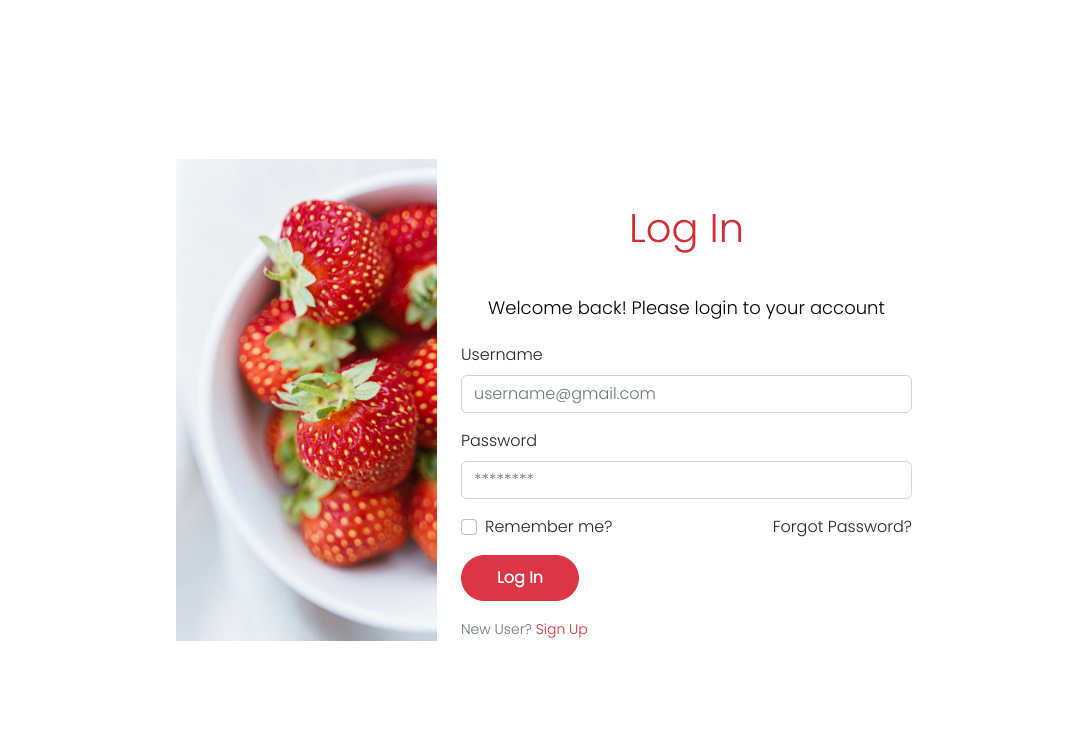
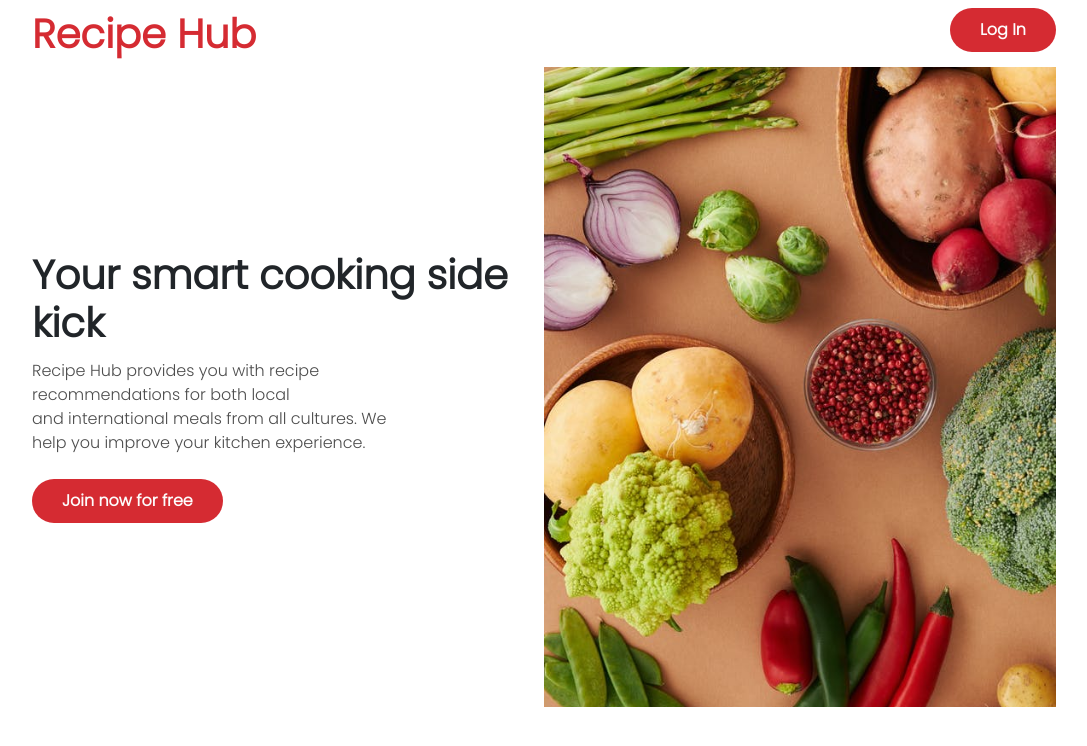
Before and after one commit to charles-okunzo/recipe-hub, an Angular app in the folder Frontend/recipe/: page / in a window 1280 px wide. Before the commit this address led to /login. Shown: the top 746 px of the page, without its empty margins (96-1183 px from the left). Built offline with nearby package versions, Linux system fonts and the light colour scheme.

Commit message:
feature --add routes to the project

```diff
--- a/Frontend/recipe/src/app/homepage/homepage.component.html
+++ b/Frontend/recipe/src/app/homepage/homepage.component.html
@@ -196,7 +196,7 @@
           </div>
         </div>
         <div class="popular-card-content">
-          <h4>Vegetable Kebab</h4>
+          <h4 routerLink="/recipe-detail">Vegetable Kebab</h4>
           <p>
             Lorem ipsum dolor sit amet consecetur asipiscing elit, sed do
             elusmod tempor
--- a/Frontend/recipe/src/app/landing-page/landing-page.component.css
+++ b/Frontend/recipe/src/app/landing-page/landing-page.component.css
@@ -29,7 +29,7 @@
 .button
 {
     background-color: #D52B32;
-    padding: 10px 15px;
+    padding: 10px 30px;
     font-size: 2.5vh;
     font-weight: bold;
     border-style: none;
--- a/Frontend/recipe/src/app/landing-page/landing-page.component.html
+++ b/Frontend/recipe/src/app/landing-page/landing-page.component.html
@@ -3,7 +3,7 @@
         <h1 class="fw-bold" style="margin: 1.2vh 0;">Recipe Hub</h1>
     </div>
     <div class="nav-element-2">
-        <a href=""><button style="margin: 1vh 0;" class="button-outline">Log In</button></a>
+        <a routerLink="/login"><button style="margin: 1vh 0;" class="button">Log In</button></a>
     </div>
 </div>
 
@@ -13,7 +13,7 @@
             <div>
                 <h2 class="smart">Your smart cooking side <br> kick</h2>
                 <p style="margin: 1.5vh 0; color: rgba(0,0,0,0.7);">Recipe Hub provides you with recipe <br> recommendations for both local <br> and international meals from all cultures. We <br> help you improve your kitchen experience.</p>
-                <a href=""><button class="button">Join now for free</button></a>
+                <a routerLink="/signup"><button class="button">Join now for free</button></a>
             </div>
         </div>
         <div class="content-col two">
--- a/Frontend/recipe/src/app/login/login.component.html
+++ b/Frontend/recipe/src/app/login/login.component.html
@@ -33,7 +33,7 @@
             >Remember me? </label
           ><span style="float: right">Forgot Password?</span>
         </div>
-        <button type="button" class="btn btn-danger fw-bold mb-3">Log In</button>
+        <button routerLink="/home" type="button" class="btn btn-danger fw-bold mb-3">Log In</button>
         <br />
         <small class="text-muted">New User?
           <a routerLink="/signup"
--- a/Frontend/recipe/src/app/navbar/navbar.component.html
+++ b/Frontend/recipe/src/app/navbar/navbar.component.html
@@ -24,7 +24,7 @@
       </form>
       <ul class="navbar-nav mb-2 mb-lg-0">
         <li class="nav-item">
-          <a class="nav-link" href="#">Link</a>
+          <a class="nav-link" href="#">Popular recipes</a>
         </li>
         <li class="nav-item dropdown">
           <a
@@ -43,10 +43,9 @@
             Profile
           </a>
           <ul class="dropdown-menu" aria-labelledby="navbarDropdown">
-            <li><a class="dropdown-item" href="#">Action</a></li>
-            <li><a class="dropdown-item" href="#">Another action</a></li>
+            <li><a class="dropdown-item" routerLink="/profile">Profile</a></li>
             <li><hr class="dropdown-divider" /></li>
-            <li><a class="dropdown-item" href="#">Something else here</a></li>
+            <li><a class="dropdown-item" href="#">Logout</a></li>
           </ul>
         </li>
       </ul>
```
Also changed, not shown: Frontend/recipe/src/app/app-routing.module.ts (+12 -2 lines), Frontend/recipe/src/app/app.module.ts (+14 -0 lines).
